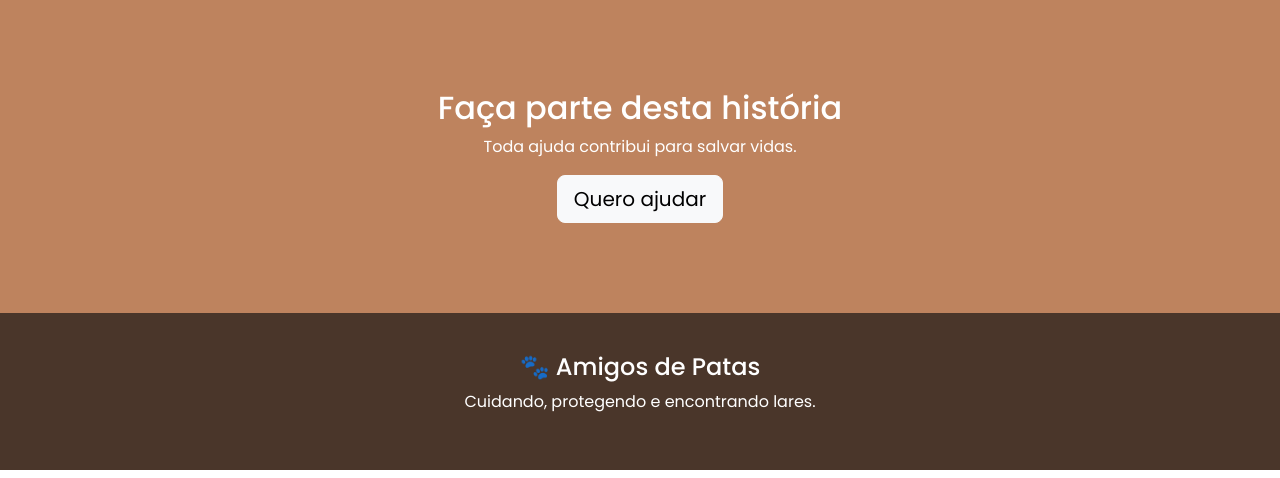
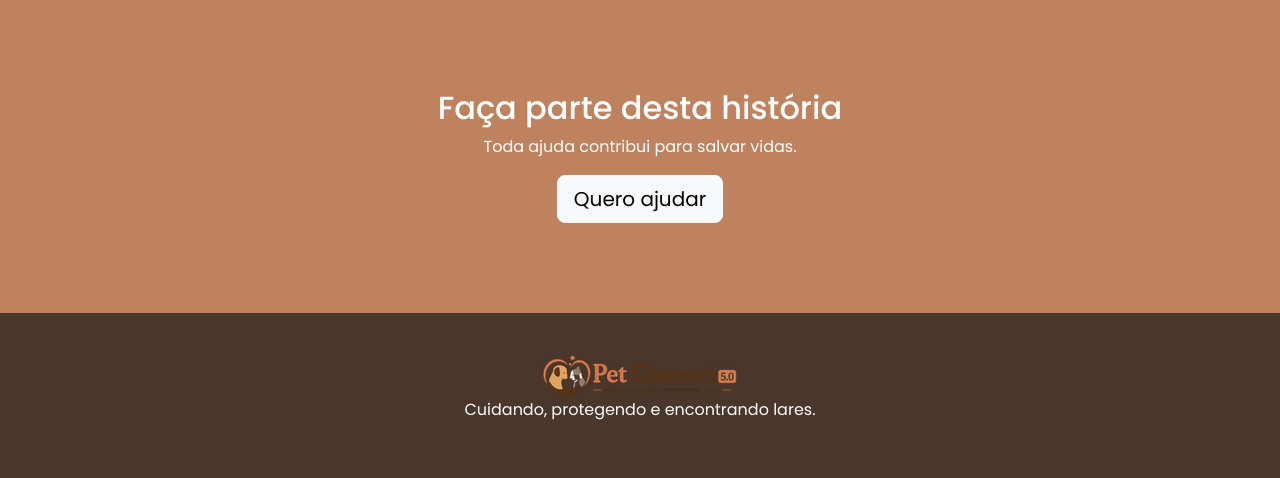
Before and after one commit to thiagomacklin/petconnect, a Django app: page /sobre/ in a window 1280 px wide. Shown: the part 2876-3354 px from the top of the page. Run offline with Django 5.2, Linux system fonts and the light colour scheme.

Commit message:
Add files via upload

```diff
--- a/pet/templates/animais/adocao.html
+++ b/pet/templates/animais/adocao.html
@@ -361,7 +361,7 @@
 
 <div class="container text-center">
 
-<h4>🐾 Amigos de Patas</h4>
+<img src="{% static 'logo.png' %}" alt="Logo">
 <p>Cuidando, protegendo e encontrando lares.</p>
 
 </div>
--- a/pet/templates/como-ajudar.html
+++ b/pet/templates/como-ajudar.html
@@ -297,11 +297,14 @@
 
 <!-- FOOTER -->
 <footer>
+
 <div class="container text-center">
-        <h4>🐾 Amigos de Patas</h4>
 
+<img src="{% static 'logo.png' %}" alt="Logo">
 <p>Cuidando, protegendo e encontrando lares.</p>
+
 </div>
+
 </footer>
   </body>
 </html>
--- a/pet/templates/index.html
+++ b/pet/templates/index.html
@@ -232,10 +232,14 @@
 
 <!-- FOOTER -->
 <footer>
+
 <div class="container text-center">
-        <h4>🐾 Amigos de Patas</h4>
+
+<img src="{% static 'logo.png' %}" alt="Logo">
 <p>Cuidando, protegendo e encontrando lares.</p>
+
 </div>
+
 </footer>
 
     <script src="https://cdn.jsdelivr.net/npm/bootstrap@5.3.7/dist/js/bootstrap.bundle.min.js"></script>
--- a/pet/templates/sobre.html
+++ b/pet/templates/sobre.html
@@ -459,11 +459,8 @@ Quero ajudar
 
 <div class="container text-center">
 
-<h4>🐾 Amigos de Patas</h4>
-
-<p>
-    Cuidando, protegendo e encontrando lares.
-</p>
+<img src="{% static 'logo.png' %}" alt="Logo">
+<p>Cuidando, protegendo e encontrando lares.</p>
 
 </div>
 
```
Also changed, not shown: pet/templates/animais/animais.html (+9 -4 lines), pet/templates/animais/cadastrar.html (+10 -6 lines), pet/templates/animais/editar.html (+9 -4 lines). Lines whose indentation alone changed are shown as unchanged.
